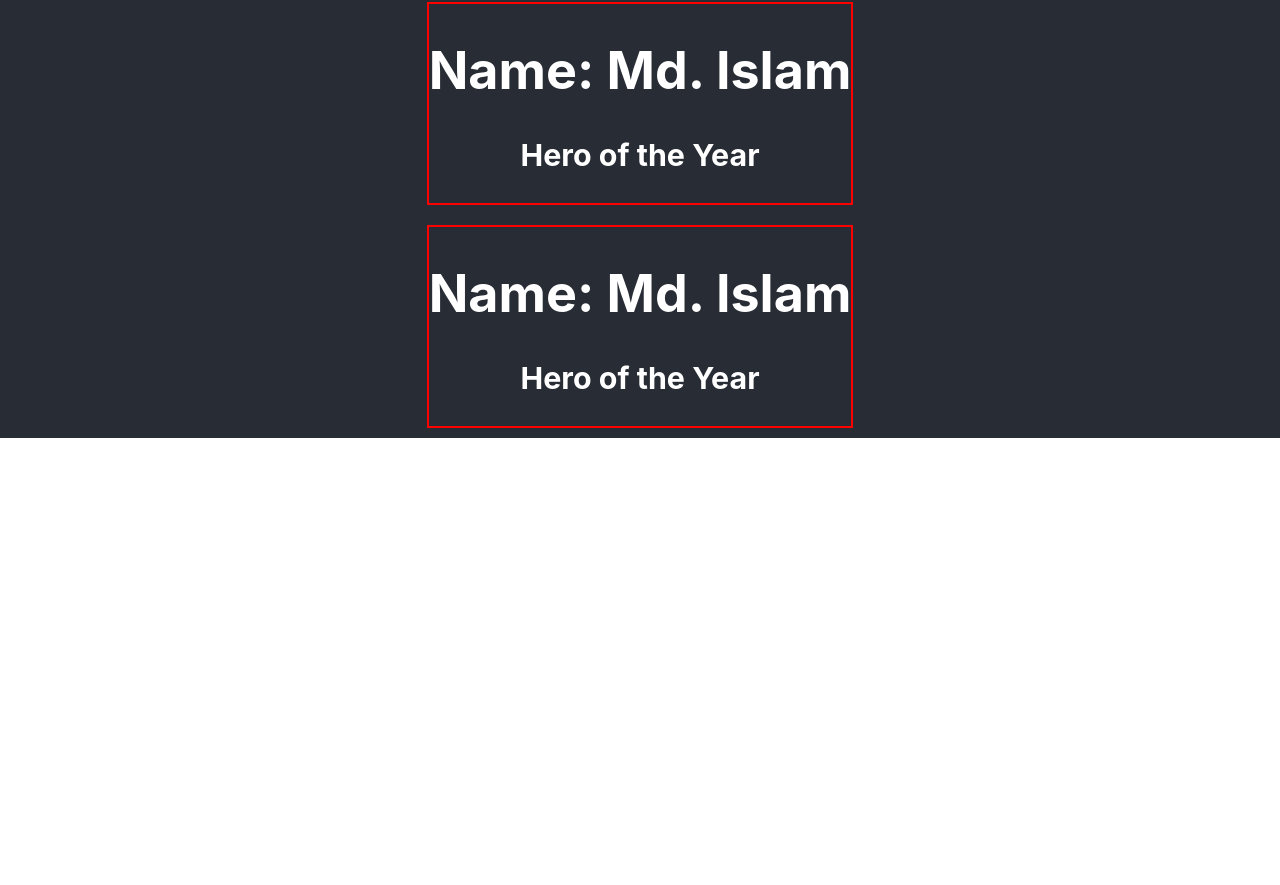
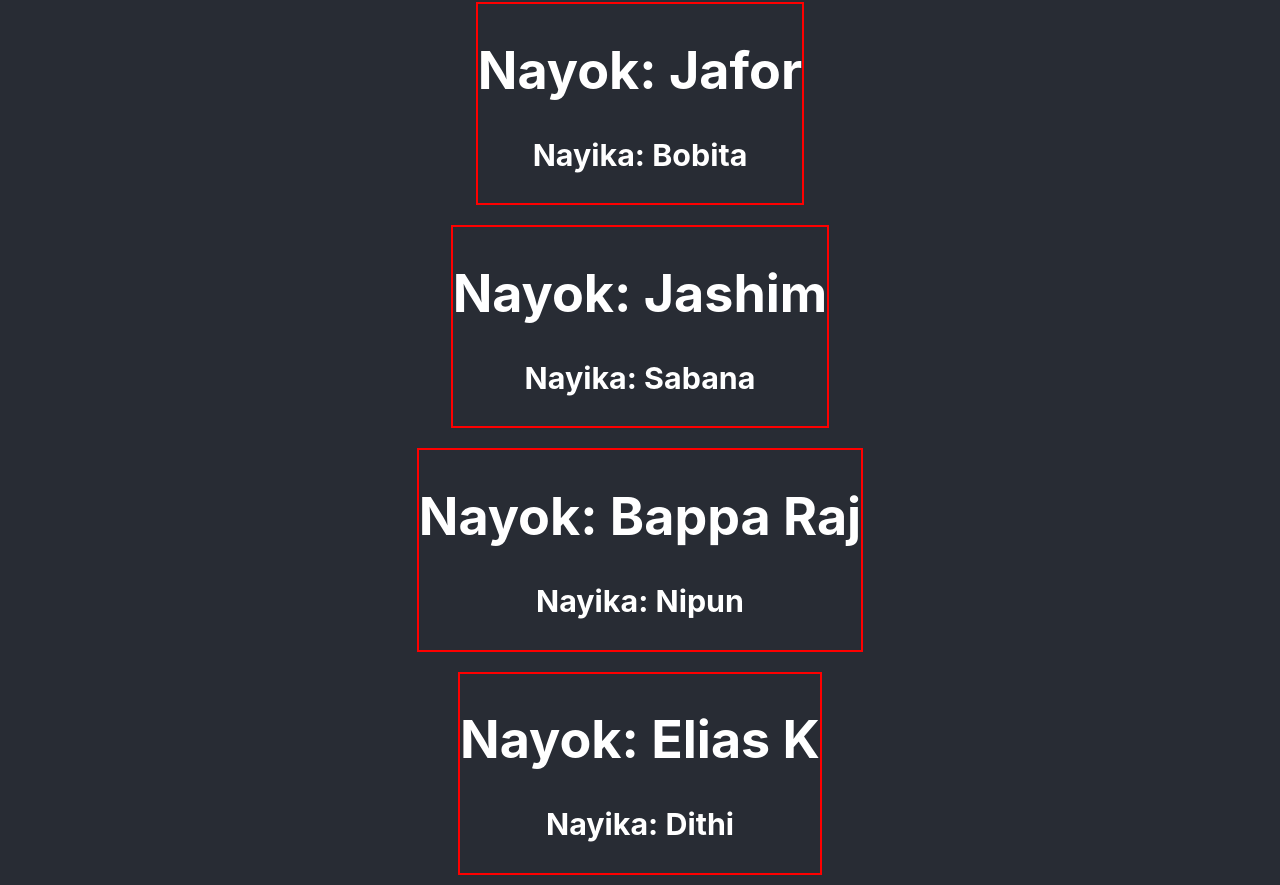
Before and after one commit to Asfakur/react-core-concept, a React (Create React App) app: page / in a window 1280 px wide. Shown: the part 759-1644 px from the top of the page. Before the commit the page ends 1197 px from the top, so only its background shows below. Built offline with nearby package versions, Linux system fonts and the light colour scheme.

Commit message:
32-7 Pass dynamic data to components, props in react

```diff
--- a/src/App.js
+++ b/src/App.js
@@ -2,6 +2,7 @@ import logo from './logo.svg';
 import './App.css';
 
 function App() {
+  const nayoks = ['Anwar', 'Jafor', 'Alomgir', 'Salman'];
   var person = {
     name : "Kuddus Ali",
     job : "Chemist"
@@ -26,8 +27,10 @@ function App() {
           My first React Paragraph
         </p>
 
-        <Person></Person>
-        <Person></Person>
+        <Person name={nayoks[1]} food="Fuska" nayika="Bobita"></Person>
+        <Person name="Jashim" nayika="Sabana"></Person>
+        <Person name="Bappa Raj" nayika="Nipun"></Person>
+        <Person name="Elias K" nayika="Dithi"></Person>
 
       </header>
     </div>
@@ -35,18 +38,18 @@ function App() {
 }
 
 //Component Declare er time a first letter ta capital letter hobe for example: Person
-function Person() {
+function Person(props) {
 
   const personStyle = {
     border: '2px solid red',
     margin: '10px'
   }
-
+  console.log(props);
   return (
     // <div style={{border: '2px solid red', margin: '10px'}}>
     <div style={personStyle}>
-      <h1>Name: Md. Islam</h1>
-      <h3>Hero of the Year</h3>
+      <h1>Nayok: {props.name}</h1>
+      <h3>Nayika: {props.nayika}</h3>
     </div>
   )
 }
```
